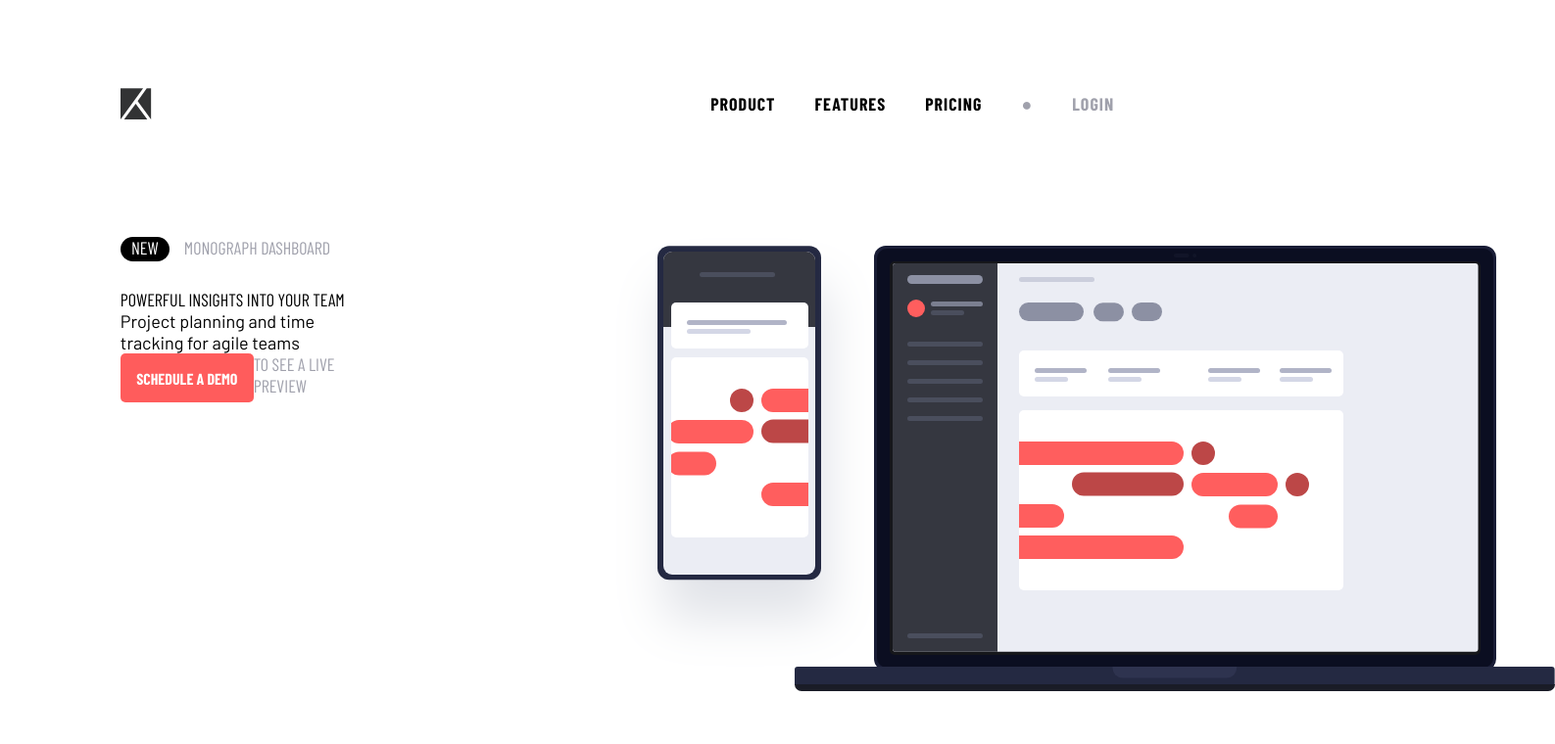
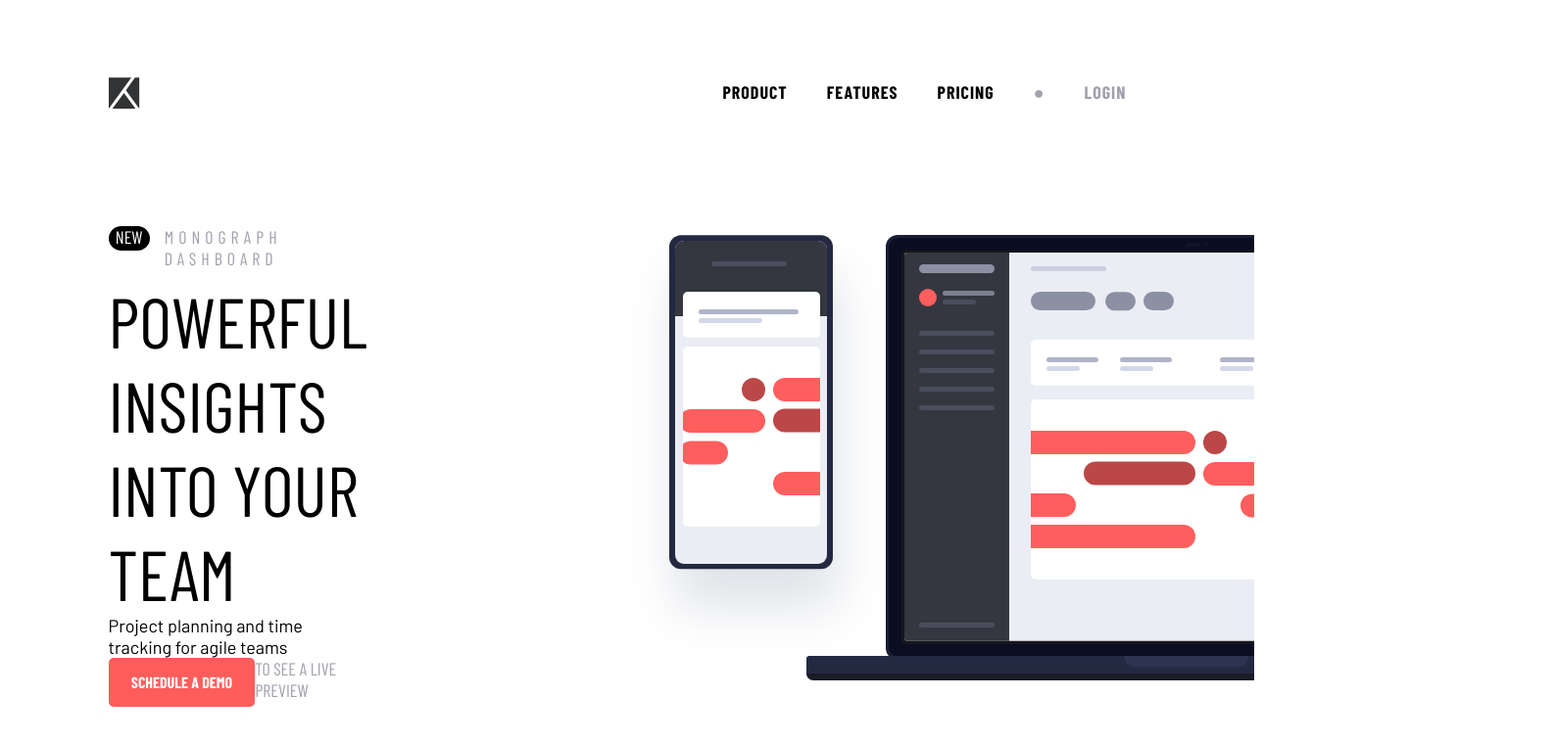
Before and after one commit to kushank1207/Frontend-mentor-challenges, a plain HTML site: page project-tracking-intro-component-master/index.html in a window 1280 px wide. Shown: the whole page at 98% size, 1587 px wide, since content can reach past the window. Drawn offline with nearby package versions, Linux system fonts and the light colour scheme.

Commit message:
Update styles.css

```diff
--- a/project-tracking-intro-component-master/styles.css
+++ b/project-tracking-intro-component-master/styles.css
@@ -6,6 +6,7 @@
 body {
   font-family: 'Barlow', sans-serif;
   font-size: 18px;
+  width: 100%;
 }
 
 .heading, button {
@@ -24,6 +25,7 @@ body {
   min-height: 100vh;
   align-items: center;
   justify-content: center;
+  overflow: hidden;
 }
 
 /* navbar */
@@ -53,7 +55,7 @@ body {
 
 /* content */
 .img-device {
-  background-size: cover;
+  background-size: contain;
   position: relative;
   right: -265px
 }
@@ -69,10 +71,17 @@ body {
   margin-bottom: 28px;
 }
 
+.pill-p {
+  letter-spacing: 5px;
+}
+
 .pill-p, .btn-p {
   color: hsl(231, 7%, 65%);
 }
 
+.content-h {
+  font-size: 72px;
+}
 button {
   width: 185px;
   height: 50px;
```
